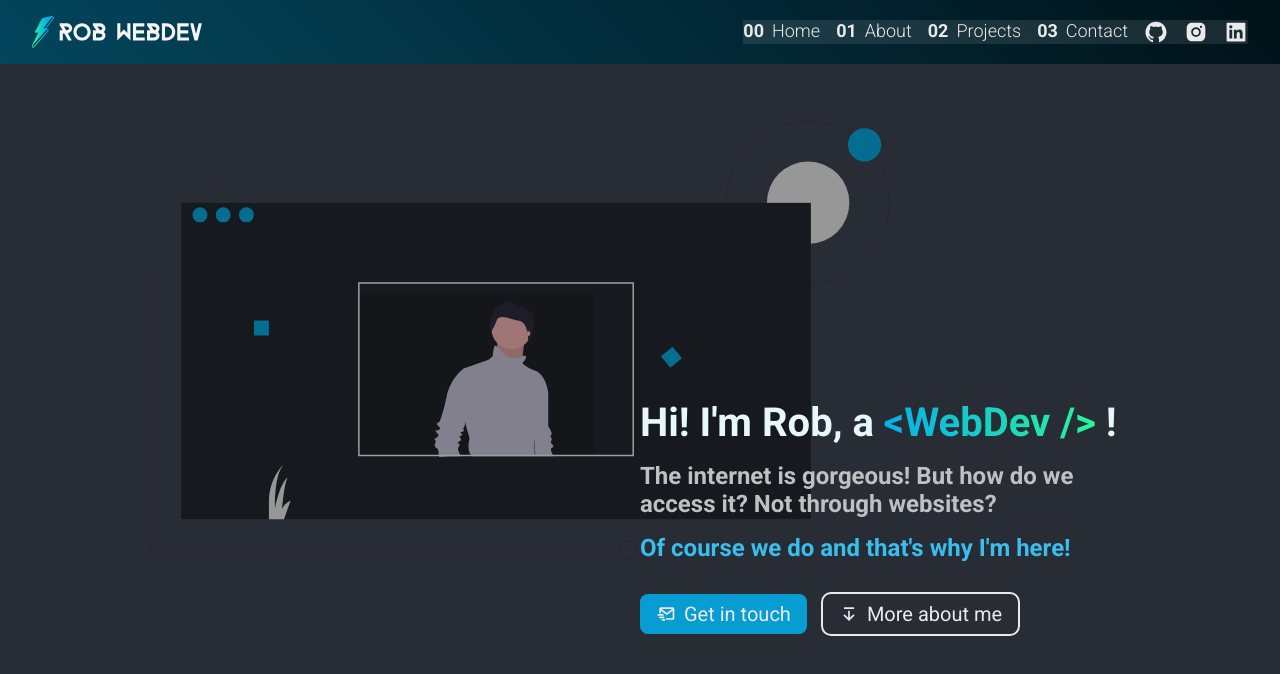
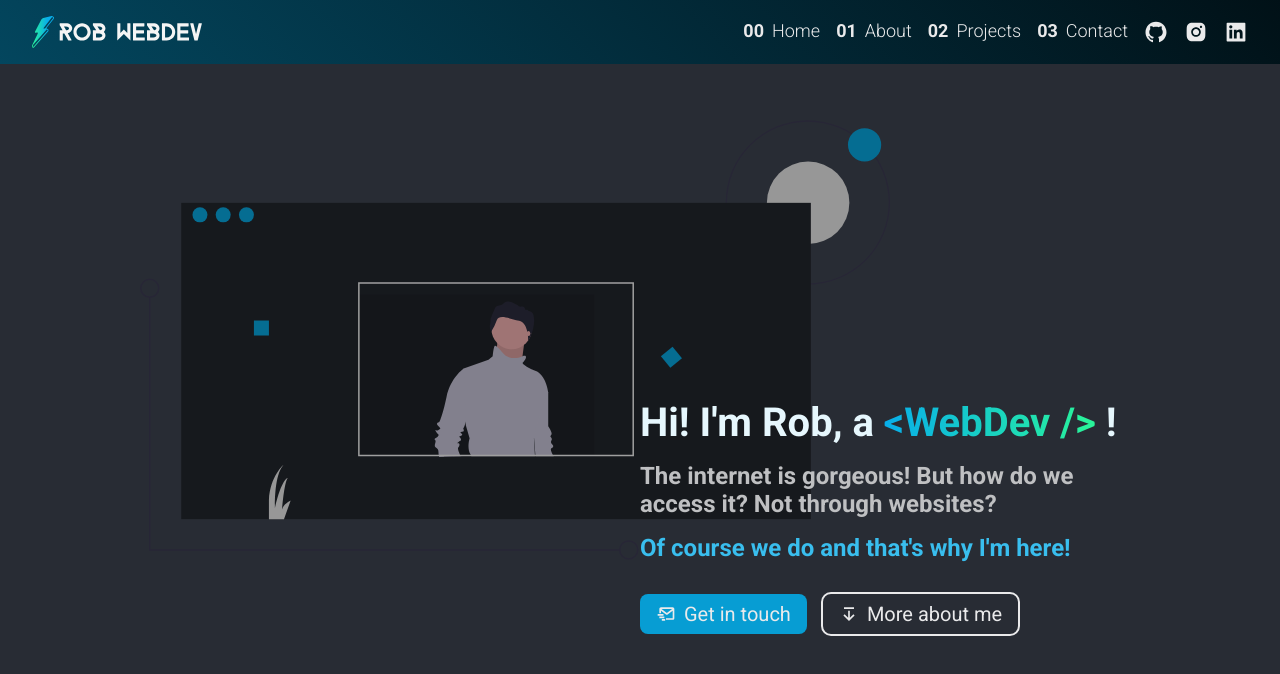
Before and after one commit to KiLLg0r/Portfolio, a React (Create React App) app: page / in a window 1280 px wide. Shown: the top 674 px of the page. Built offline with nearby package versions, Linux system fonts and the light colour scheme.

Commit message:
Corrected mistake of support for back-drop filter

```diff
--- a/src/assets/css/main.css
+++ b/src/assets/css/main.css
@@ -98,9 +98,18 @@
     inset: 0 0 0 33%;
     flex-direction: column;
     padding: min(30vh, 10rem) 2rem;
-    background: #20232a;
-    opacity: 0.95;
-    backdrop-filter: blur(1rem);
+  }
+  @supports (backdrop-filter: blur(1rem)) {
+    .primary-header .primary-navigation .primary-header .primary-navigation {
+      background: rgba(255, 255, 255, 0.1);
+      backdrop-filter: blur(1rem);
+    }
+  }
+  @supports not (backdrop-filter: blur(1rem)) {
+    .primary-header .primary-navigation .primary-header .primary-navigation {
+      background: #20232a;
+      opacity: 0.95;
+    }
   }
   .primary-header .primary-navigation a {
     font-size: 1.5rem;
@@ -110,12 +119,6 @@
   }
   .primary-header .menu {
     display: block;
-  }
-}
-@supports (backdrop-filter: blur(1rem)) {
-  .primary-header .primary-navigation {
-    background: rgba(255, 255, 255, 0.1);
-    backdrop-filter: blur(1rem);
   }
 }
 #home {
--- a/src/assets/scss/_navigation.scss
+++ b/src/assets/scss/_navigation.scss
@@ -112,9 +112,23 @@
 
       padding: min(30vh, 10rem) 2rem;
 
-      background: $gray-dark-200;
-      opacity: 0.95;
-      backdrop-filter: blur(1rem);
+      @supports (backdrop-filter: blur(1rem)) {
+        .primary-header {
+          .primary-navigation {
+            background: hsl(0 0% 100% / 0.1);
+            backdrop-filter: blur(1rem);
+          }
+        }
+      }
+
+      @supports not (backdrop-filter: blur(1rem)) {
+        .primary-header {
+          .primary-navigation {
+            background: $gray-dark-200;
+            opacity: 0.95;
+          }
+        }
+      }
 
       a {
         font-size: 1.5rem;
@@ -128,12 +142,3 @@
     }
   }
 }
-
-@supports (backdrop-filter: blur(1rem)) {
-  .primary-header {
-    .primary-navigation {
-      background: hsl(0 0% 100% / 0.1);
-      backdrop-filter: blur(1rem);
-    }
-  }
-}
```
Also changed, not shown: 1 other file (tests, documents, lock files or other folders).
